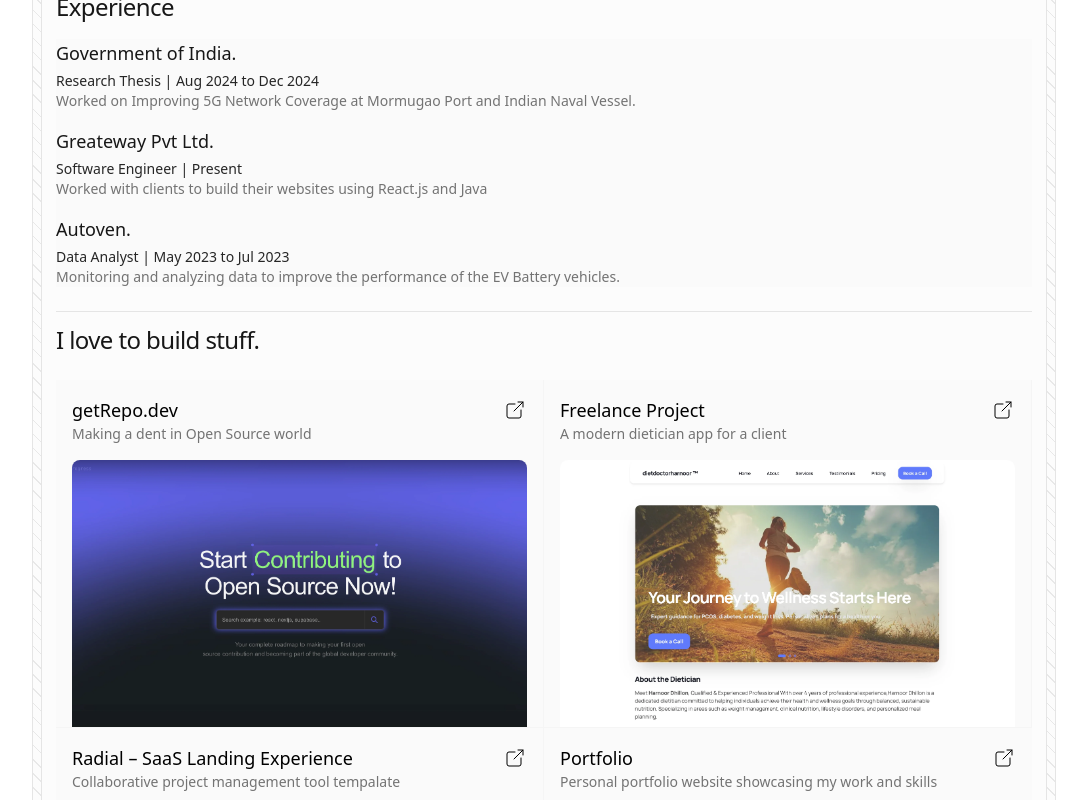
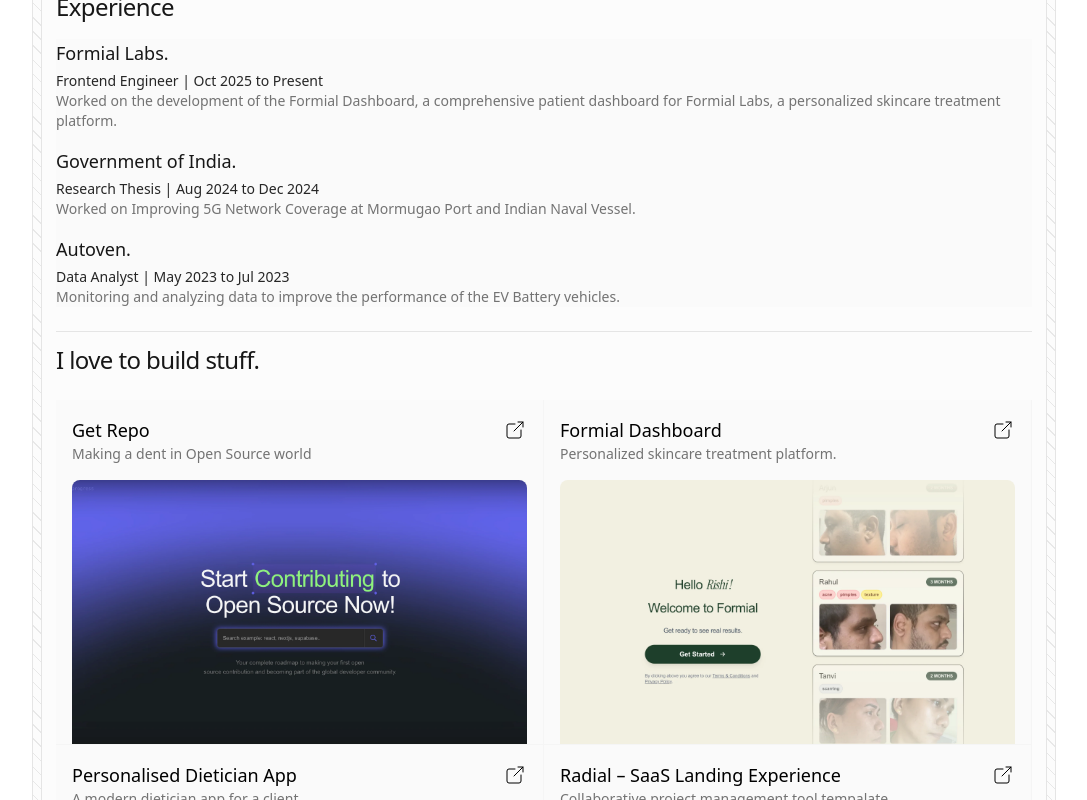
Before and after one commit to cena0rton/portfolio-nextjs, a Next.js app: page / in a window 1280 px wide. Shown: the part 620-1420 px from the top of the page, without its empty margins (96-1183 px from the left). Built offline with nearby package versions, Linux system fonts and the light colour scheme.

Commit message:
formial section added

```diff
--- a/src/app/components/Career.tsx
+++ b/src/app/components/Career.tsx
@@ -6,16 +6,17 @@
 const Career = () => {
     const career = [
       {
+        title: "Frontend Engineer | Oct 2025 to Present",
+        company: "Formial Labs.",
+        description: "Worked on the development of the Formial Dashboard, a comprehensive patient dashboard for Formial Labs, a personalized skincare treatment platform.",
+    },
+      {
         title: "Research Thesis | Aug 2024 to Dec 2024",
         company: "Government of India.",
         description: "Worked on Improving 5G Network Coverage at Mormugao Port and Indian Naval Vessel.",
       },
 
-        {
-            title: "Software Engineer | Present",
-            company: "Greateway Pvt Ltd.",
-            description: "Worked with clients to build their websites using React.js and Java",
-        },
+
         {
             title: "Data Analyst | May 2023 to Jul 2023",
             company: "Autoven.",
--- a/src/app/components/Projects.tsx
+++ b/src/app/components/Projects.tsx
@@ -5,7 +5,7 @@
 
 const projects = [
   {
-    title: 'getRepo.dev',
+    title: 'Get Repo',
     description: 'Making a dent in Open Source world',
     image: '/getrepo.webp',
     alt: 'GetRepo',
@@ -15,7 +15,17 @@
     live: 'https://getrepo-dev.vercel.app'
   },
   {
-    title: 'Freelance Project',
+    title: 'Formial Dashboard',
+    description: 'Personalized skincare treatment platform.',
+    image: '/formial-logo.webp', // You'll need to provide the actual image path
+    alt: 'Formial',
+    details: 'A comprehensive patient dashboard for Formial Labs, a personalized skincare treatment platform. The application enables users to manage their skincare journey through an intuitive interface featuring OTP-based authentication, multi-step onboarding with photo uploads, treatment plan tracking, subscription management, progress timeline visualization, and direct communication with dermatologists. Built with modern web technologies, it provides a seamless experience for patients to track their prescriptions, view treatment progress, manage orders, and access educational content through FAQs and social media integration.',
+    tech: ['Next.js', 'React 19', 'TypeScript', 'Tailwind CSS', 'Framer Motion', 'REST API', 'Tabler Icons'],
+    github: '',
+    live: 'https://formial-demo-lzaq.vercel.app'
+  },
+  {
+    title: 'Personalised Dietician App',
     description: 'A modern dietician app for a client',
     image: '/p1.webp',
     alt: 'E-Commerce Platform',
@@ -186,6 +196,19 @@
                     animate={{ opacity: 1, y: 0 }}
                     transition={{ duration: 0.4, delay: 0.7 }}
                   >
+                    {selectedProject.title === "Formial Dashboard" ? (
+                      <button
+                        className="flex items-center gap-2 px-6 py-3 bg-neutral-300 text-neutral-700 rounded-lg cursor-not-allowed"
+                        disabled
+                        title="Access to source code is restricted"
+                        type="button"
+                      >
+                        <svg className="w-5 h-5" fill="currentColor" viewBox="0 0 24 24">
+                          <path d="M12 0c-6.626 0-12 5.373-12 12 0 5.302 3.438 9.8 8.207 11.387.599.111.793-.261.793-.577v-2.234c-3.338.726-4.033-1.416-4.033-1.416-.546-1.387-1.333-1.756-1.333-1.756-1.089-.745.083-.729.083-.729 1.205.084 1.839 1.237 1.839 1.237 1.07 1.834 2.807 1.304 3.492.997.107-.775.418-1.305.762-1.604-2.665-.305-5.467-1.334-5.467-5.931 0-1.311.469-2.381 1.236-3.221-.124-.303-.535-1.524.117-3.176 0 0 1.008-.322 3.301 1.23.957-.266 1.983-.399 3.003-.404 1.02.005 2.047.138 3.006.404 2.291-1.552 3.297-1.23 3.297-1.23.653 1.653.242 2.874.118 3.176.77.84 1.235 1.911 1.235 3.221 0 4.609-2.807 5.624-5.479 5.921.43.372.823 1.102.823 2.222v3.293c0 .319.192.694.801.576 4.765-1.589 8.199-6.086 8.199-11.386 0-6.627-5.373-12-12-12z"/>
+                        </svg>
+                        Restricted
+                      </button>
+                    ) : (
                       <a
                         href={selectedProject.github}
                         target="_blank"
@@ -197,6 +220,7 @@
                         </svg>
                         View Code
                       </a>
+                    )}
                     <a
                       href={selectedProject.live}
                       target="_blank"
```
Also changed, not shown: public/formial-logo.webp (added). Lines whose indentation alone changed are shown as unchanged.
